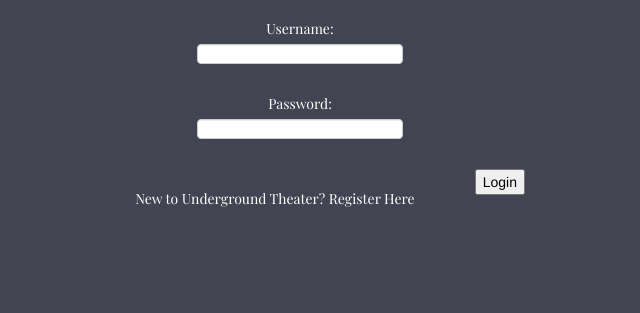
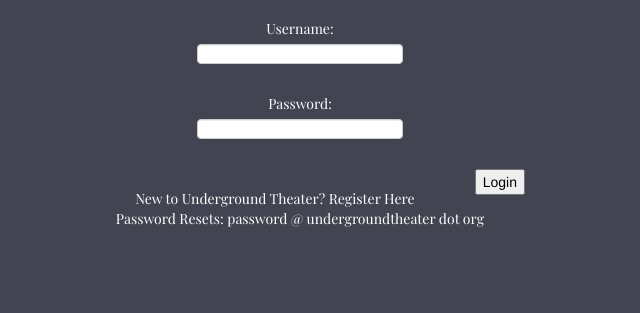
Before and after one commit to undergroundtheater/gameheart, a Django app: template gameheart/entities/templates/entities/userlogin.html in a window 1280 px wide. Shown: the part 175-488 px from the top of the page, without its empty margins (340-980 px from the left). Run offline with Django 3.2, Linux system fonts and the light colour scheme; the template is opened without the code that fills it, so the values that code supplies are empty; parts of the project's set-up code (start-up, migrations or seed data) failed here and were passed over; some libraries are stand-ins or nearby versions.

Commit message:
Added password reset info

```diff
--- a/gameheart/entities/templates/entities/userlogin.html
+++ b/gameheart/entities/templates/entities/userlogin.html
@@ -24,6 +24,7 @@
          <input style="float:right;" type="Submit" id="submit" value="Login" />
       </form>
       <div style="color:white;">New to Underground Theater? <a href="/users/new/">Register Here</a></div>
+      <div style="color:white;">Password Resets: <a href="mailto:removethis+password@undergroundtheater.org">password @ undergroundtheater dot org</a></div>
    </DIV>
 
 <!--________________________End User Login________________________________-->
```
